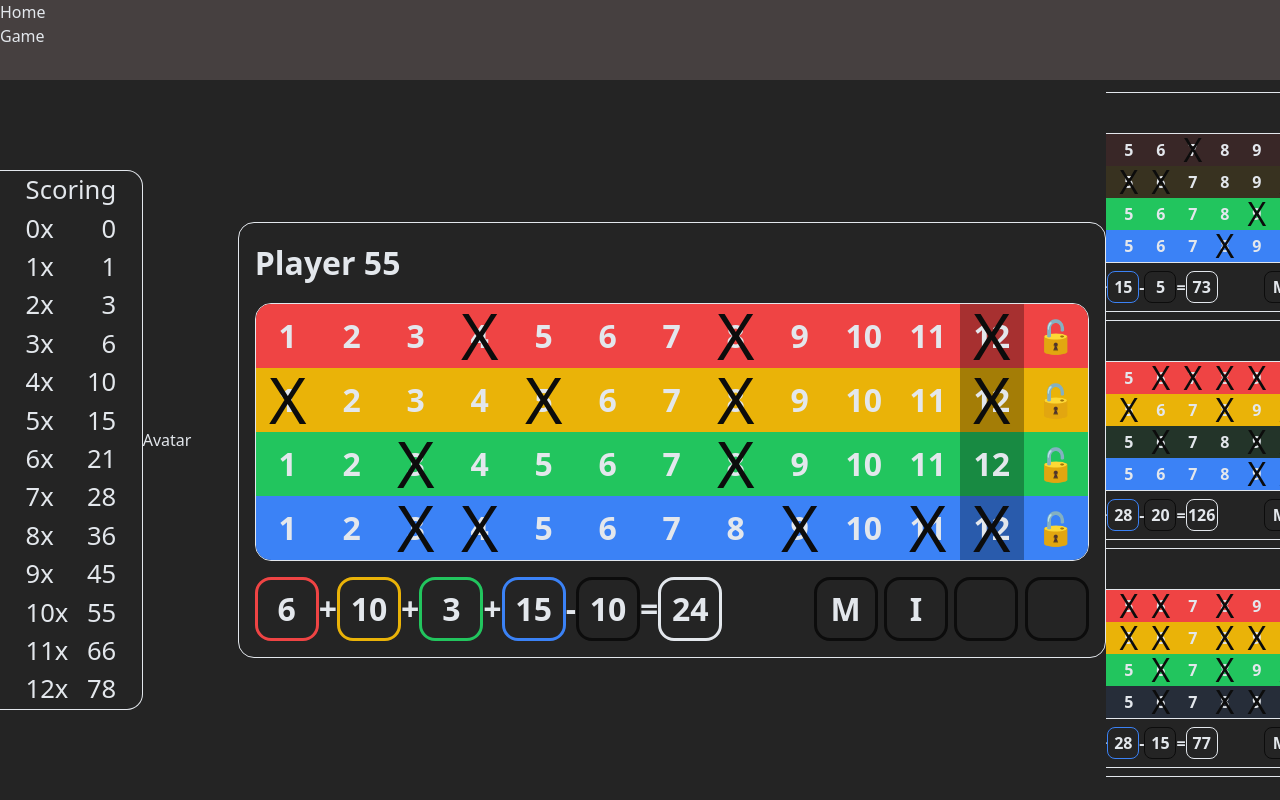
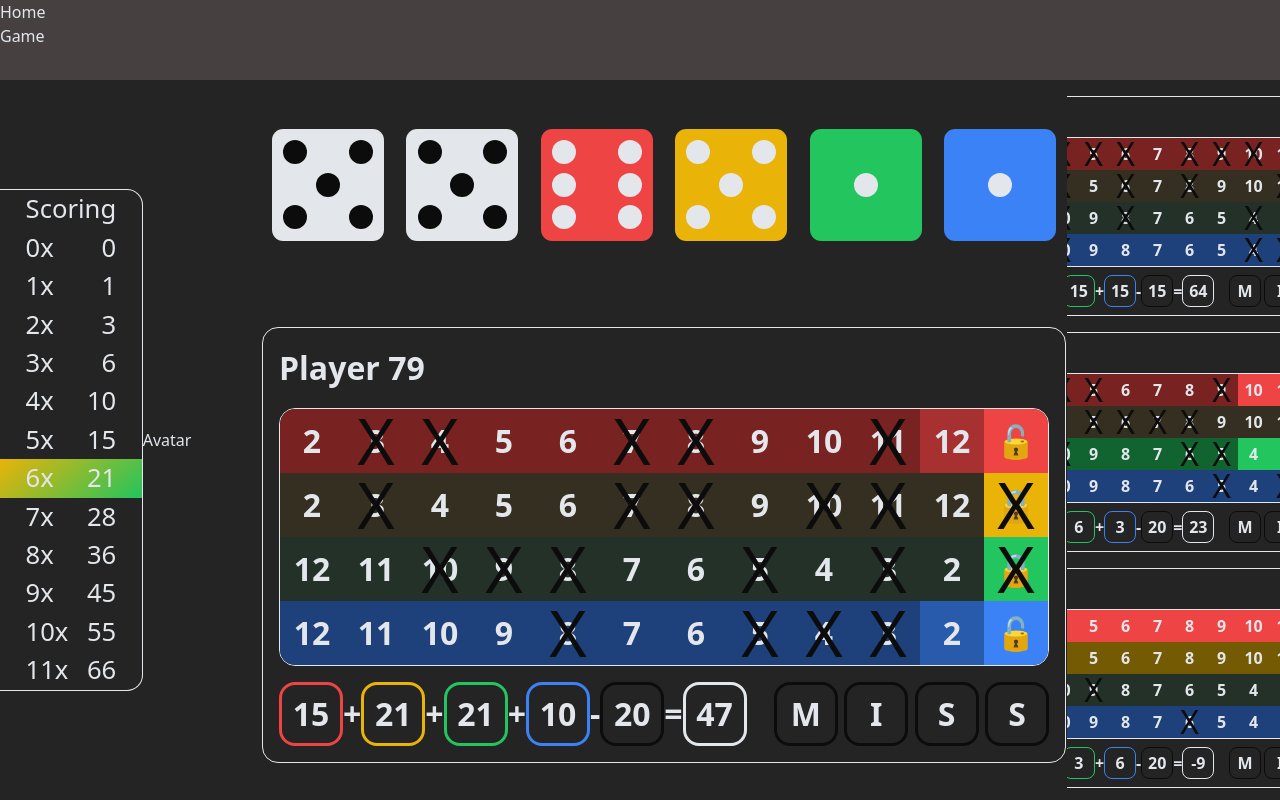
Before and after one commit to KatsimpasKonstantinos/qwixx-webapp, a React (Vite) app: page / in a window 1280 px wide. Built offline with nearby package versions, Linux system fonts and the light colour scheme.

Commit message:
dice aka dices

```diff
--- /dev/null
+++ b/src/components/Dices.css
@@ -0,0 +1,127 @@
+.dices {
+    display: flex;
+    flex-direction: row;
+}
+
+.dices-dot {
+    display: block;
+    width: 1.5em;
+    height: 1.5em;
+    border-radius: 50%;
+    background-color: var(--white);
+}
+
+.dices-dot-white {
+    display: block;
+    width: 1.5em;
+    height: 1.5em;
+    border-radius: 50%;
+    background-color: var(--black);
+}
+
+.dices-dice {
+    margin: 0.7em;
+    padding: 0.7em;
+    background-color: var(--color);
+    width: 7em;
+    height: 7em;
+    border-radius: 10%;
+}
+
+.dices-dice.transparent {
+    background-color: color-mix(in srgb, var(--color), transparent 75%);
+}
+
+.dices-dice:hover {
+    transform: translateY(-1em) scale(1.1);
+}
+
+.dices-dice.transparent:hover {
+    transform: none;
+}
+
+.dices-dice.selected {
+    animation: subtleBounce 1.2s ease-in-out infinite;
+}
+
+
+@keyframes subtleBounce {
+
+    0%,
+    100% {
+        transform: translateY(-1em);
+        scale: 1;
+    }
+
+    50% {
+        transform: translateY(0);
+        scale: 1;
+
+    }
+}
+
+.dices-1 {
+    display: flex;
+    justify-content: center;
+    align-items: center;
+}
+
+.dices-2 {
+    display: flex;
+    justify-content: space-between;
+}
+
+.dices-2 .dices-dot:nth-of-type(2) {
+    align-self: flex-end;
+}
+
+.dices-3 {
+    display: flex;
+    justify-content: space-between;
+}
+
+.dices-3 .dices-dot:nth-of-type(2) {
+    align-self: center;
+}
+
+.dices-3 .dices-dot:nth-of-type(3) {
+    align-self: flex-end;
+}
+
+
+.dices-4 {
+    display: flex;
+    justify-content: space-between;
+}
+
+.dices-4 .dices-column {
+    display: flex;
+    flex-direction: column;
+    justify-content: space-between;
+}
+
+.dices-5 {
+    display: flex;
+    justify-content: space-between;
+}
+
+.dices-5 .dices-column {
+    display: flex;
+    flex-direction: column;
+    justify-content: space-between;
+}
+
+.dices-5 .dices-column:nth-of-type(2) {
+    justify-content: center;
+}
+
+.dices-6 {
+    display: flex;
+    justify-content: space-between;
+}
+
+.dices-6 .dices-column {
+    display: flex;
+    flex-direction: column;
+    justify-content: space-between;
+}
--- /dev/null
+++ b/src/components/Dices.tsx
@@ -0,0 +1,116 @@
+import type { Dice } from "../types/dice";
+import "./Dices.css"
+
+function Dices({ dices, myTurn }: { dices: Dice[], myTurn: boolean }) {
+
+
+    const maxDiceSelected = 2;
+    let diceSelected = 0;
+
+
+    function handleDiceClick(event) {
+        const el = event.currentTarget;
+        if (el.classList.contains("transparent")) return;
+
+        if (el.classList.contains("selected")) {
+            el.classList.toggle("selected");
+            diceSelected--
+        } else {
+            if (diceSelected < maxDiceSelected) {
+                el.classList.toggle("selected");
+                diceSelected++;
+            }
+        }
+        console.log(diceSelected)
+    }
+
+
+    function renderDice(dice: Dice) {
+        const number = dice.currentSide;
+        const color = dice.color ? dice.color : "white";
+        let divClassName = `dices-dice dices-${number} ${!myTurn && color != "white" ? "transparent" : ""}`;
+        let divStyle = { "--color": `var(--${color})` };
+        let dicesDotClassName = color === "white" ? "dices-dot dices-dot-white" : "dices-dot"
+        let out = [];
+
+
+
+        if (number <= 3) {
+            out.push(
+                <div className={divClassName} style={divStyle} onClick={handleDiceClick}>
+                    {Array.from({ length: number }).map((_, index) => (
+                        <span key={index} className={dicesDotClassName}></span>
+                    ))}
+                </div>
+            )
+        } else if (number === 4) {
+            out.push(
+                <div className={divClassName} style={divStyle} onClick={handleDiceClick}>
+                    <div className="dices-column">
+                        <span className={dicesDotClassName}></span>
+                        <span className={dicesDotClassName}></span>
+                    </div>
+                    <div className="dices-column">
+                        <span className={dicesDotClassName}></span>
+                        <span className={dicesDotClassName}></span>
+
+                    </div>
+                </div>
+            )
+        } else if (number === 5) {
+            out.push(
+                <div className={divClassName} style={divStyle} onClick={handleDiceClick}>
+                    <div className="dices-column">
+                        <span className={dicesDotClassName}></span>
+                        <span className={dicesDotClassName}></span>
+
+                    </div>
+                    <div className="dices-column">
+                        <span className={dicesDotClassName}></span>
+
+                    </div>
+                    <div className="dices-column">
+                        <span className={dicesDotClassName}></span>
+                        <span className={dicesDotClassName}></span>
+
+                    </div>
+                </div>
+            )
+        } else if (number === 6) {
+            out.push(
+                <div className={divClassName} style={divStyle} onClick={handleDiceClick}>
+                    <div className="dices-column">
+                        <span className={dicesDotClassName}></span>
+                        <span className={dicesDotClassName}></span>
+                        <span className={dicesDotClassName}></span>
+
+                    </div>
+                    <div className="dices-column">
+                        <span className={dicesDotClassName}></span>
+                        <span className={dicesDotClassName}></span>
+                        <span className={dicesDotClassName}></span>
+
+                    </div>
+                </div>
+            )
+        }
+
+        return out
+    }
+
+    function renderDices(dices: Dice[]) {
+        return dices.map(dice => {
+            return renderDice(dice);
+        })
+    }
+
+
+
+    return (
+        <div className="dices">
+            {renderDices(dices)}
+        </div>
+    );
+}
+
+export default Dices;
--- a/src/components/Leaderboard.css
+++ b/src/components/Leaderboard.css
@@ -6,5 +6,5 @@
 }
 
 .leaderboard-player-paper {
-    margin: 0.5em;
+    margin: 1em;
 }
--- a/src/components/papers/DefaultPaper.css
+++ b/src/components/papers/DefaultPaper.css
@@ -106,11 +106,15 @@
 }
 
 .default-paper-bg.locked {
-    background-color: color-mix(in srgb, var(--color), rgba(0, 0, 0, 0) 90%);
+    background-color: color-mix(in srgb, var(--color), rgba(0, 0, 0, 0) 92%);
 }
 
 .default-paper-bg.canlock {
     background-color: color-mix(in srgb, var(--color), black 30%);
+}
+
+.default-paper-bg.rightCrossed {
+    background-color: color-mix(in srgb, var(--color), black 50%);
 }
 
 .default-paper-border {
--- a/src/components/papers/DefaultPaper.tsx
+++ b/src/components/papers/DefaultPaper.tsx
@@ -10,11 +10,19 @@ function DefaultPaper({ player, gameSettings, self }: { player: Player, gameSett
             <div key={index} className="default-paper-row">
                 {row.cells.map((cell, cellIndex) => {
                     const colorVar = `var(--${cell.color})`;
+
+                    let hasCrossedRight = false
+                    for (let ci = cellIndex; ci < row.cells.length; ci++) {
+                        if (row.cells[ci].crossed) hasCrossedRight = true;
+                    }
+
                     const stateClass = row.locked
                         ? "locked"
                         : cell.canLockRow
                             ? "canlock"
-                            : "";
+                            : hasCrossedRight
+                                ? "rightCrossed"
+                                : "";
 
                     return (
                         <span
--- a/src/components/scorer-rules/DefaultScorerRules.tsx
+++ b/src/components/scorer-rules/DefaultScorerRules.tsx
@@ -25,7 +25,6 @@ function DefaultScorerRules({ player, gameSettings }: { player: Player, gameSett
                 }
             }
             const color = `linear-gradient(140deg, ${colors.map(c => `var(--${c})`).join(", ")})`;
-            console.log(color);
             out.push(
                 <div className="default-scorer-rules-cell default-scorer-rules-bg" style={{ "--color": `${color}` }} key={crossedAmount}>
                     <div className="default-scorer-rules-crossed">
--- a/src/game/create-papers/default.ts
+++ b/src/game/create-papers/default.ts
@@ -4,7 +4,7 @@ import type { Row } from "../../types/row";
 
 export function createDefaultPaper(): Paper {
     const rowsAmount = 4;
-    const columnsAmount = 12;
+    const columnsAmount = 11;
 
     let paper: Paper = {
         misses: 0,
@@ -21,7 +21,7 @@ export function createDefaultPaper(): Paper {
         }
         for (let c = 0; c < columnsAmount; c++) {
             let cell: Cell = {
-                number: c + 1,
+                number: r <= 1 ? c + 2 : columnsAmount - c + 1,
                 crossed: false,
                 color: r === 0 ? "red" : r === 1 ? "yellow" : r === 2 ? "green" : "blue",
                 canLockRow: c === columnsAmount - 1
--- a/src/index.css
+++ b/src/index.css
@@ -35,5 +35,5 @@ body {
 *,
 *::before,
 *::after {
-  transition-duration: 0.4s !important;
+  transition-duration: 0.3s !important;
 }
--- a/src/pages/Game.css
+++ b/src/pages/Game.css
@@ -15,9 +15,11 @@
 
 .game-board {
     flex: 50;
+    height: 90vh;
     display: flex;
     flex-direction: column;
     align-items: center;
+    justify-content: space-around;
     font-size: 1rem;
 }
 
--- a/src/pages/Game.tsx
+++ b/src/pages/Game.tsx
@@ -7,11 +7,14 @@ import Leaderboard from '../components/Leaderboard'
 import DefaultPaper from '../components/papers/DefaultPaper'
 import DefaultScorerRules from '../components/scorer-rules/DefaultScorerRules'
 import Avatar from '../components/Avatar'
+import Dices from '../components/Dices'
+import type { Color } from '../types/color'
+import type { Dice } from '../types/dice'
 
 function Game() {
 
     const rowsAmount = 4;
-    const columnsAmount = 12;
+    const columnsAmount = 11;
 
     function randomPlayer(): Player {
         let player: Player = {
@@ -53,6 +56,14 @@ function Game() {
 
     let mainPlayer = randomPlayer();
 
+    function randomDice(color: Color) {
+        let dice: Dice = {
+            color: color,
+            sides: 6,
+            currentSide: Math.floor(Math.random() * 6 + 1)
+        }
+        return dice;
+    }
     return (
         <div className="Game">
             <div className='game-scorer-rules'>
@@ -62,6 +73,7 @@ function Game() {
                 <Avatar />
             </div>
             <div className='game-board'>
+                <Dices dices={[randomDice(), randomDice(), randomDice("red"), randomDice("yellow"), randomDice("green"), randomDice("blue")]} myTurn={true} />
                 <DefaultPaper player={mainPlayer} gameSettings={testGameSettings} self={true} />
             </div>
             <div className='game-leaderboard'>
--- /dev/null
+++ b/src/types/dice.ts
@@ -0,0 +1,7 @@
+import type { Color } from "./color"
+
+export type Dice = {
+    color: Color;
+    sides: number;
+    currentSide: number;
+}
--- a/src/types/game-base-mode.ts
+++ b/src/types/game-base-mode.ts
@@ -1,4 +1,3 @@
-import type { GameSettings } from "./game";
 import type { Move } from "./move";
 import type { Paper } from "./paper";
 import type { Row } from "./row";
```
